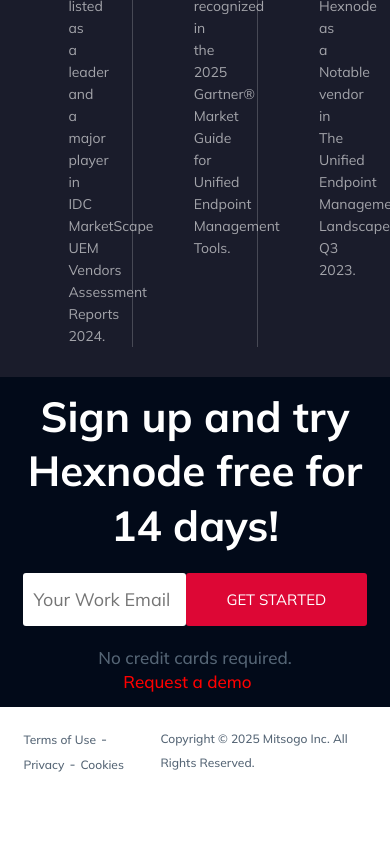
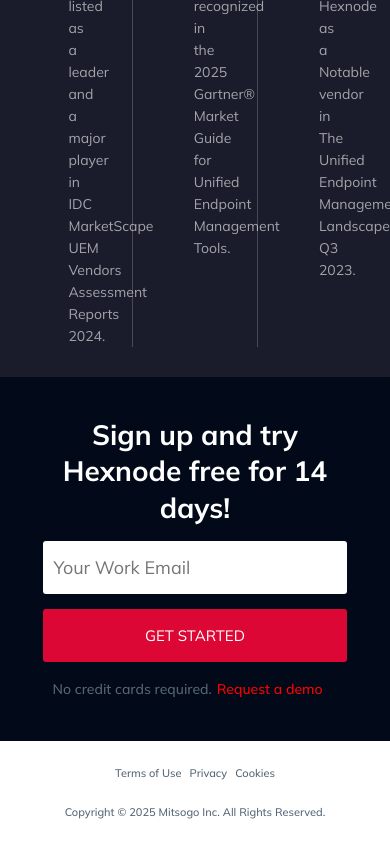
Before and after one commit to sanvarghese/hexa-node-app, a React (Create React App) app: page / in a window 390 px wide. Shown: the part 865-1709 px from the top of the page. Before the commit the page ends 1662 px from the top, so only its background shows below. Built offline with nearby package versions, Linux system fonts and the light colour scheme.

Commit message:
refactor: add media query for footer section styles

```diff
--- a/src/components/Footer/style.module.scss
+++ b/src/components/Footer/style.module.scss
@@ -1,17 +1,22 @@
 .footer_wrap {
-
-    // display: flex;
-    // justify-content: center;
     .footer_top_box {
         --tw-bg-opacity: 1;
         background-color: rgb(2 10 25 / var(--tw-bg-opacity));
-        height: 330px;
+        height: auto;
+        padding: 60px 0;
         display: flex;
         justify-content: center;
         align-items: center;
 
+        @media (max-width: 768px) {
+            padding: 40px 0;
+        }
 
         .footer_top_box_inner {
+            width: 100%;
+            max-width: 800px;
+            margin: 0 auto;
+            padding: 0 20px;
 
             h3 {
                 line-height: 1.3;
@@ -21,16 +26,23 @@
                 font-weight: 700;
                 text-align: center;
                 margin-bottom: 20px;
+
+                @media (max-width: 992px) {
+                    font-size: 36px;
+                }
+
+                @media (max-width: 768px) {
+                    font-size: 28px;
+                    margin-bottom: 15px;
+                }
             }
 
             .input_content_wrapper {
-
                 max-width: 580px;
                 margin-left: auto;
                 margin-right: auto;
 
                 .input_box {
-
                     max-width: 527px;
                     margin-left: auto;
                     margin-right: auto;
@@ -40,61 +52,55 @@
                         justify-content: space-between;
                         align-items: center;
                         display: flex;
+                        gap: 8px;
+
+                        @media (max-width: 576px) {
+                            flex-direction: column;
+                            gap: 15px;
+                        }
 
                         input {
                             margin-right: 8px;
                             max-width: 325px;
                             width: 100%;
-
-                            // --tw-shadow: 0 0 #0000;
-                            // --tw-shadow-colored: 0 0 #0000;
-
-                            box-shadow: var(--tw-ring-offset-shadow, 0 0 #0000),
-                                var(--tw-ring-shadow, 0 0 #0000),
-                                var(--tw-shadow);
-
-
-
                             height: 53px;
                             padding: 0 10px;
                             font-size: 18px;
                             line-height: 24px;
                             border-radius: 3px;
                             border: none;
-                            // max-width: 280px;
-                            width: 100%;
                             outline: none;
                             padding-left: 10px;
                             padding-right: 10px;
-
                             box-sizing: border-box;
                             margin: 0;
                             font-family: "Mulish", sans-serif;
+
+                            @media (max-width: 576px) {
+                                max-width: 100%;
+                            }
                         }
 
                         button {
                             max-width: 195px;
                             width: 100%;
-
                             transition-timing-function: cubic-bezier(.4, 0, .2, 1);
-
                             --tw-text-opacity: 1;
                             color: rgb(255 255 255 / var(--tw-text-opacity));
-
                             line-height: 24px;
                             font-weight: 400;
-                            font-weight: 400;
-                            --tw-bg-opacity: 1;
-                            background-color: rgb(221 7 53 / var(--tw-bg-opacity));
                             --tw-bg-opacity: 1;
                             background-color: rgb(221 7 53 / var(--tw-bg-opacity));
                             border-radius: 3px;
                             justify-content: center;
                             align-items: center;
                             cursor: pointer;
-                            width: 100%;
                             height: 53px;
                             display: flex;
+
+                            @media (max-width: 576px) {
+                                max-width: 100%;
+                            }
                         }
                     }
                 }
@@ -105,16 +111,18 @@
                     color: rgb(85 101 117 / var(--tw-text-opacity));
                     font-weight: 500;
                     line-height: 24px;
-                    font-weight: 500;
                     font-size: 17px;
                     text-align: center;
 
+                    @media (max-width: 768px) {
+                        font-size: 14px;
+                        padding-top: 15px;
+                    }
+
                     a {
                         --tw-text-opacity: 1;
-                        // color: rgb(85 101 117 / var(--tw-text-opacity));
                         color: red;
                         transition-timing-function: cubic-bezier(.4, 0, .2, 1);
-                        transition-duration: .3s;
                         transition-duration: .3s;
                         line-height: 24px;
                         font-size: 17px;
@@ -124,14 +132,18 @@
                         white-space: nowrap;
                         display: inline-block;
                         text-decoration: none;
+
+                        @media (max-width: 768px) {
+                            font-size: 14px;
+                            padding-right: 15px;
+                            padding-left: 5px;
+                        }
                     }
 
                 }
+
             }
-
         }
-
-
     }
 
     .footer_bottom_box {
@@ -143,17 +155,48 @@
             --tw-bg-opacity: 1;
             padding: 20px 0;
 
+            @media (max-width: 768px) {
+                flex-direction: column;
+                align-items: center;
+                gap: 15px;
+                text-align: center;
+            }
+
             p {
                 --tw-text-opacity: 1;
                 color: rgb(85 101 117 / var(--tw-text-opacity));
                 line-height: 24px;
                 font-weight: 500;
                 font-size: 12px;
+
+                @media (max-width: 768px) {
+                    font-size: 11px;
+                }
             }
 
             ul {
+                display: flex;
+                flex-wrap: wrap;
+                justify-content: center;
+                gap: 5px;
+
+                @media (max-width: 768px) {
+                    flex-direction: row;
+                    gap: 10px;
+                    flex-wrap: nowrap;
+                }
+
                 li {
                     list-style: none;
+                    display: flex;
+                    flex-wrap: wrap;
+                    gap: 5px;
+
+                    @media (max-width: 768px) {
+                        flex-direction: row;
+                        gap: 8px;
+                        flex-wrap: nowrap;
+                    }
 
                     a {
                         text-decoration: none;
@@ -163,11 +206,16 @@
                         font-weight: 500;
                         font-size: 12px;
                         transition-timing-function: cubic-bezier(.4, 0, .2, 1);
-                    }
+                        white-space: nowrap;
 
-                    a:hover {
-                        --tw-text-opacity: 1;
-                        color: rgb(2 10 25 / var(--tw-text-opacity));
+                        &:hover {
+                            --tw-text-opacity: 1;
+                            color: rgb(2 10 25 / var(--tw-text-opacity));
+                        }
+
+                        @media (max-width: 768px) {
+                            font-size: 11px;
+                        }
                     }
 
                     ::after {
@@ -175,10 +223,14 @@
                         content: var(--tw-content);
                         font-size: 14px;
                         padding: 0 5px;
+
+                        @media (max-width: 768px) {
+                            display: none;
+                        }
                     }
 
                     :last-child::after {
-                        content: none; // Removes the '-' after the last <li>
+                        content: none;
                     }
                 }
             }
```
